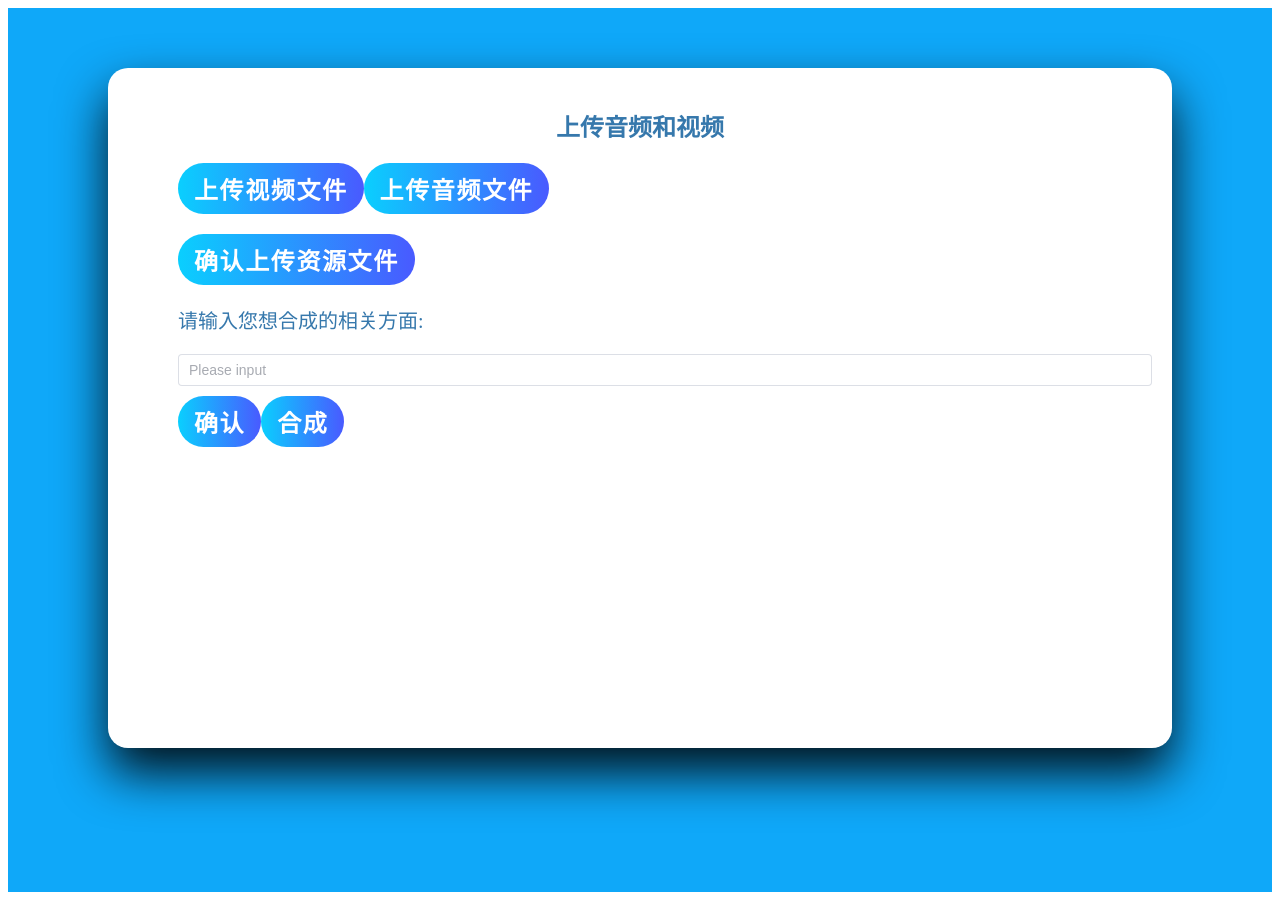
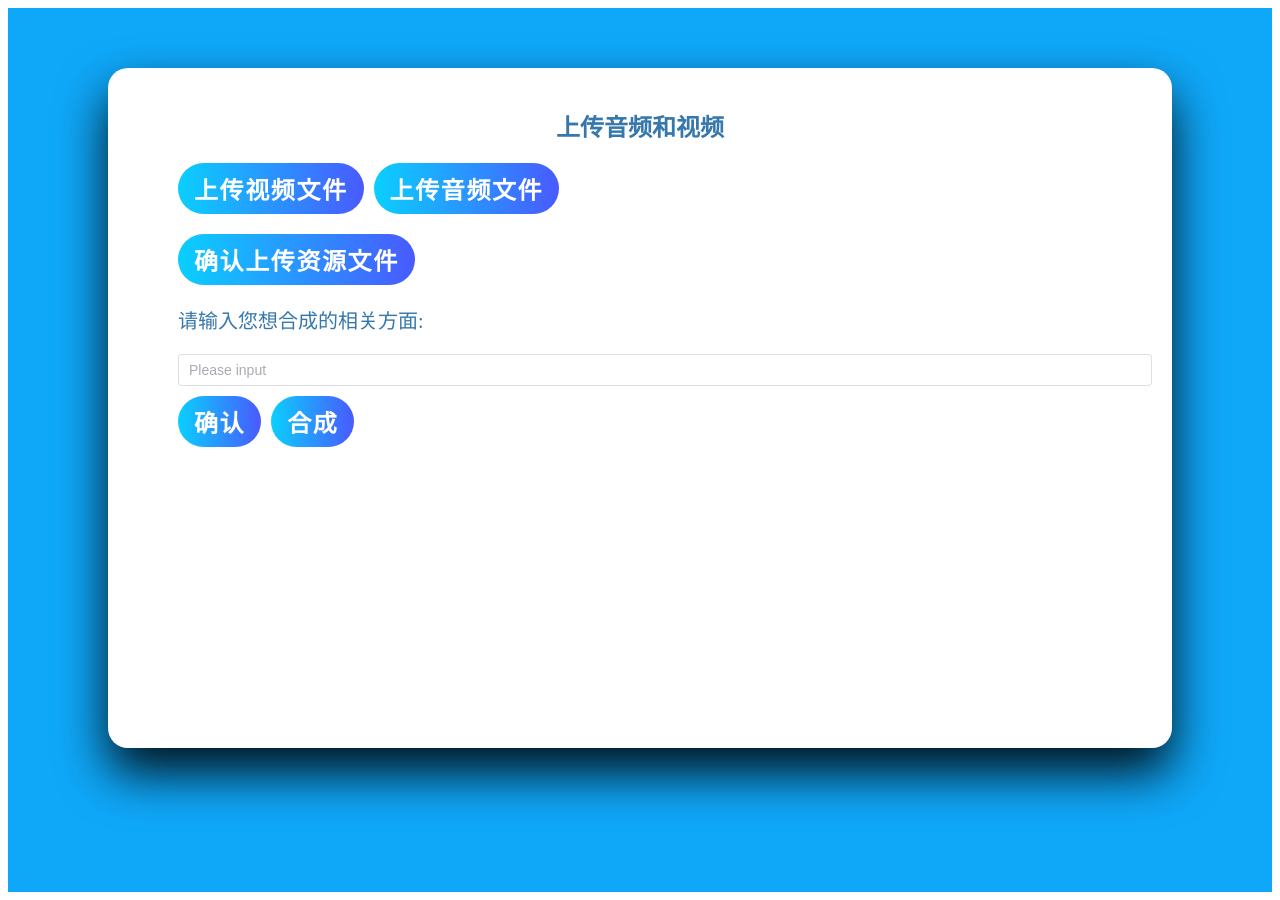
Before and after one commit to eyu104/VAM-upload, a Vue app: page / in a window 1280 px wide. Built offline with nearby package versions, Linux system fonts and the light colour scheme.

Commit message:
按钮样式

```diff
--- a/src/components/Dbutton.vue
+++ b/src/components/Dbutton.vue
@@ -22,10 +22,12 @@ const addSpan = (event) => {
 </script>
 
 <template>
-    <button ref="b" @click="addSpan" >
-        <slot></slot>
-    <span ref="s" v-if="showSpan" :style="{left: spanL + 'px',top: spanT + 'px'}"></span>
-    </button>
+    <div class="btn-div">
+        <button ref="b" @click="addSpan" >
+            <slot></slot>
+            <span ref="s" v-if="showSpan" :style="{left: spanL + 'px',top: spanT + 'px'}"></span>
+        </button>
+    </div>
 </template>
 
 <style scoped>
@@ -35,6 +37,11 @@ const addSpan = (event) => {
     margin: 0;
     padding: 0;
     box-sizing: border-box;
+}
+
+.btn-div {
+    display: inline-block;
+    margin-right: 10px;
 }
 
 button {
```
